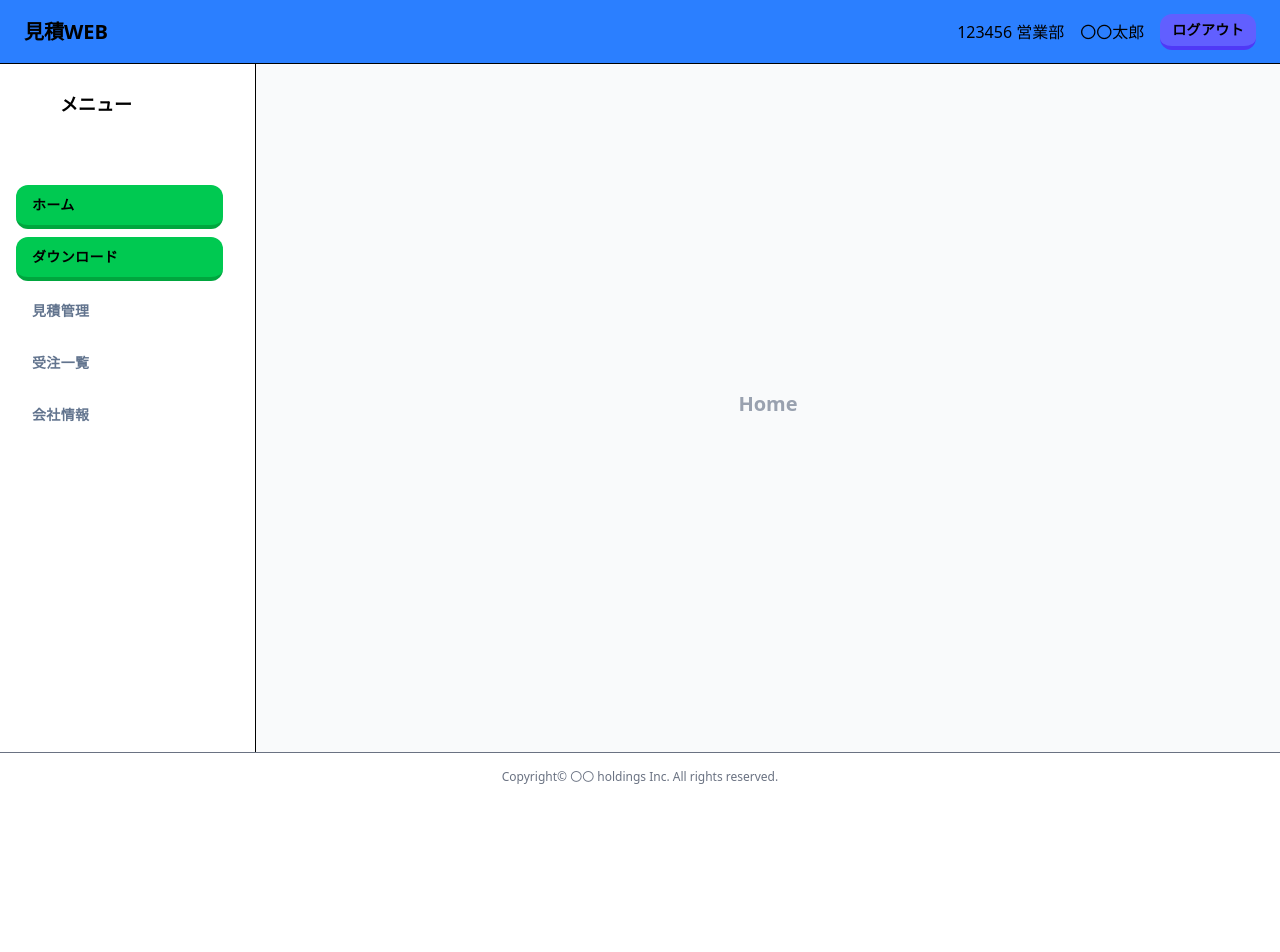
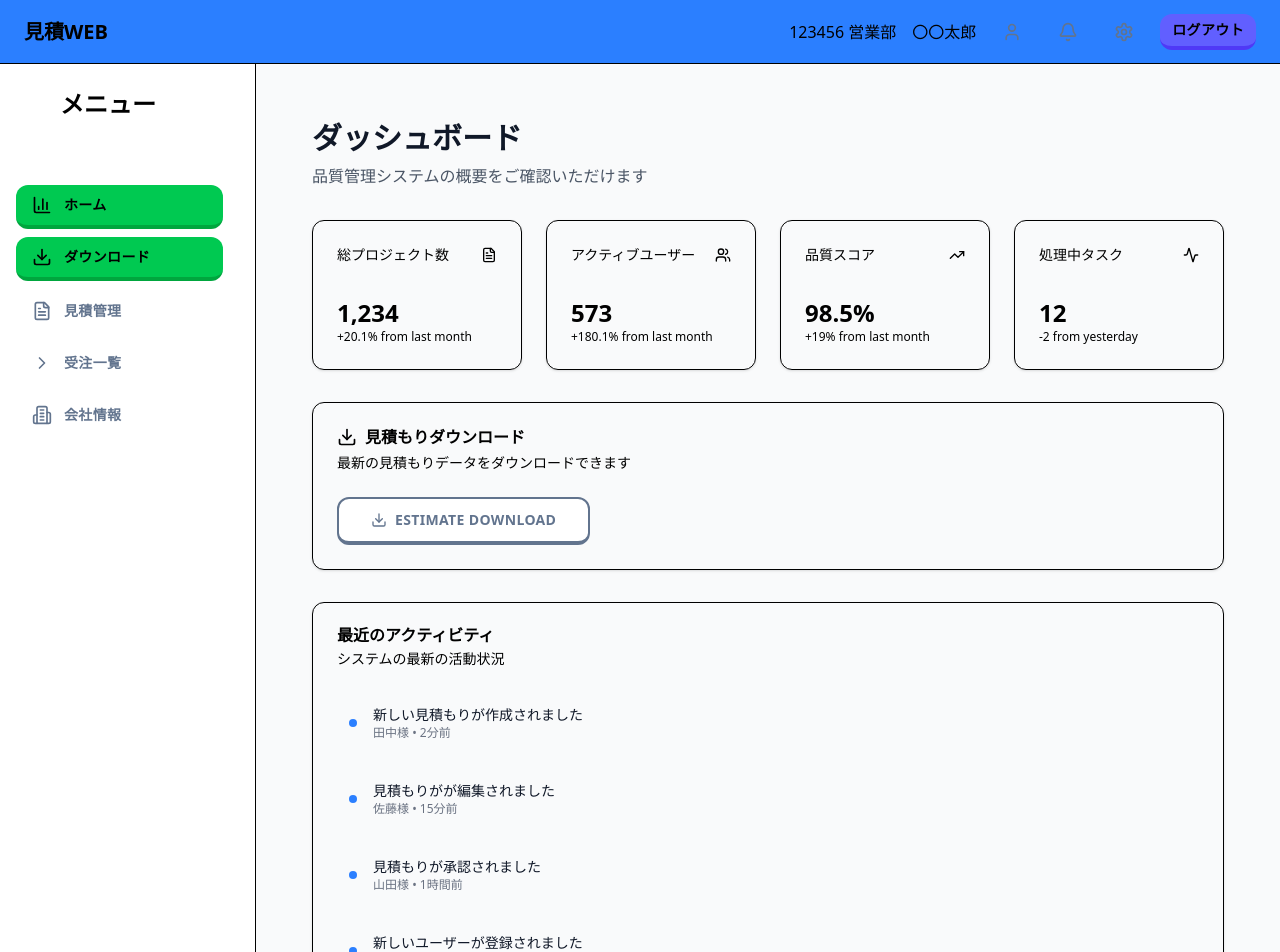
Before and after one commit to hiroshiimaizumi0611/springboot-poi-jooq, a React (Vite) app in the folder frontend/: page / in a window 1280 px wide. Shown: the top 952 px of the page. Before the commit the page ends 800 px from the top, so only its background shows below. Built offline with nearby package versions, Linux system fonts and the light colour scheme.

Commit message:
fix front

```diff
--- a/frontend/src/components/layout/Header.tsx
+++ b/frontend/src/components/layout/Header.tsx
@@ -1,3 +1,4 @@
+import { Bell, Settings, User } from "lucide-react";
 import { Button } from "../ui/button";
 
 export const Header = () => (
@@ -6,6 +7,15 @@ export const Header = () => (
 		<div className="flex items-center gap-4">
 			<span>123456 営業部</span>
 			<span>〇〇太郎</span>
+			<Button variant="ghost" size="icon">
+				<User className="h-5 w-5" />
+			</Button>
+			<Button variant="ghost" size="icon">
+				<Bell className="h-5 w-5" />
+			</Button>
+			<Button variant="ghost" size="icon">
+				<Settings className="h-5 w-5" />
+			</Button>
 			<Button variant="super" size="sm">
 				ログアウト
 			</Button>
--- a/frontend/src/components/layout/SideBar.tsx
+++ b/frontend/src/components/layout/SideBar.tsx
@@ -1,3 +1,10 @@
+import {
+	BarChart3,
+	Building2,
+	ChevronRight,
+	Download,
+	FileText,
+} from "lucide-react";
 import { Link } from "react-router-dom";
 import { Avatar } from "../ui/avatar";
 import { Button } from "../ui/button";
@@ -7,27 +14,32 @@ export const SideBar = () => (
 	<aside className="w-64 bg-white border-r flex-shrink-0 flex flex-col py-6 px-4">
 		<div className="mb-8 flex items-center">
 			<Avatar className="mr-3" />
-			<span className="font-bold text-lg">メニュー</span>
+			<span className="font-bold text-2xl">メニュー</span>
 		</div>
 		<Separator />
 		<nav className="flex-1 mt-8 flex flex-col gap-2">
 			<Link to="/" className="mr-4">
 				<Button variant="secoundary" className="justify-start w-full">
+					<BarChart3 className="mr-3 h-5 w-5" />
 					ホーム
 				</Button>
 			</Link>
 			<Link to="/estimate" className="mr-4">
 				<Button variant="secoundary" className="justify-start w-full">
+					<Download className="mr-3 h-5 w-5" />
 					ダウンロード
 				</Button>
 			</Link>
 			<Button variant="ghost" className="justify-start w-full">
+				<FileText className="mr-3 h-5 w-5" />
 				見積管理
 			</Button>
 			<Button variant="ghost" className="justify-start w-full">
+				<ChevronRight className="mr-3 h-5 w-5" />
 				受注一覧
 			</Button>
 			<Button variant="ghost" className="justify-start w-full">
+				<Building2 className="mr-3 h-5 w-5" />
 				会社情報
 			</Button>
 			{/* 他メニュー... */}
--- a/frontend/src/pages/EstimatePage.tsx
+++ b/frontend/src/pages/EstimatePage.tsx
@@ -1,3 +1,4 @@
+import { Download } from "lucide-react";
 import { downloadEstimatesExcel } from "../api/estimate";
 import { Button } from "../components/ui/button";
 
@@ -5,11 +6,12 @@ export const EstimatePage = () => {
 	return (
 		<div className="flex items-center justify-center h-full text-2xl text-gray-400">
 			<Button
-				variant="default"
-				className="text-xl font-bold mb-2"
+				size="lg"
+				className="flex w-auto"
 				onClick={downloadEstimatesExcel}
 			>
-				EstimateDownload
+				<Download className="mr-2 h-4 w-4" />
+				ESTIMATE DOWNLOAD
 			</Button>
 		</div>
 	);
--- a/frontend/src/pages/HomePage.tsx
+++ b/frontend/src/pages/HomePage.tsx
@@ -1,7 +1,162 @@
-export const HomePage = () => {
-  return (
-    <div className="flex items-center justify-center h-full text-2xl text-gray-400">
-      <h2 className="text-xl font-bold mb-2">Home</h2>
-    </div>
-  )
+import { Activity, Download, FileText, TrendingUp, Users } from "lucide-react";
+import { Link } from "react-router-dom";
+import { Button } from "../components/ui/button";
+import {
+	Card,
+	CardContent,
+	CardDescription,
+	CardHeader,
+	CardTitle,
+} from "../components/ui/card";
+
+export function HomePage() {
+	return (
+		<main className="flex-1 p-6">
+			<div className="max-w-7xl mx-auto">
+				<div className="mb-8">
+					<h1 className="text-3xl font-bold text-gray-900 dark:text-white mb-2">
+						ダッシュボード
+					</h1>
+					<p className="text-gray-600 dark:text-gray-300">
+						品質管理システムの概要をご確認いただけます
+					</p>
+				</div>
+
+				{/* Stats Cards */}
+				<div className="grid grid-cols-1 md:grid-cols-2 lg:grid-cols-4 gap-6 mb-8">
+					<Card className="hover:shadow-lg transition-shadow">
+						<CardHeader className="flex flex-row items-center justify-between space-y-0 pb-2">
+							<CardTitle className="text-sm font-medium">
+								総プロジェクト数
+							</CardTitle>
+							<FileText className="h-4 w-4 text-muted-foreground" />
+						</CardHeader>
+						<CardContent>
+							<div className="text-2xl font-bold">1,234</div>
+							<p className="text-xs text-muted-foreground">
+								+20.1% from last month
+							</p>
+						</CardContent>
+					</Card>
+
+					<Card className="hover:shadow-lg transition-shadow">
+						<CardHeader className="flex flex-row items-center justify-between space-y-0 pb-2">
+							<CardTitle className="text-sm font-medium">
+								アクティブユーザー
+							</CardTitle>
+							<Users className="h-4 w-4 text-muted-foreground" />
+						</CardHeader>
+						<CardContent>
+							<div className="text-2xl font-bold">573</div>
+							<p className="text-xs text-muted-foreground">
+								+180.1% from last month
+							</p>
+						</CardContent>
+					</Card>
+
+					<Card className="hover:shadow-lg transition-shadow">
+						<CardHeader className="flex flex-row items-center justify-between space-y-0 pb-2">
+							<CardTitle className="text-sm font-medium">品質スコア</CardTitle>
+							<TrendingUp className="h-4 w-4 text-muted-foreground" />
+						</CardHeader>
+						<CardContent>
+							<div className="text-2xl font-bold">98.5%</div>
+							<p className="text-xs text-muted-foreground">
+								+19% from last month
+							</p>
+						</CardContent>
+					</Card>
+
+					<Card className="hover:shadow-lg transition-shadow">
+						<CardHeader className="flex flex-row items-center justify-between space-y-0 pb-2">
+							<CardTitle className="text-sm font-medium">
+								処理中タスク
+							</CardTitle>
+							<Activity className="h-4 w-4 text-muted-foreground" />
+						</CardHeader>
+						<CardContent>
+							<div className="text-2xl font-bold">12</div>
+							<p className="text-xs text-muted-foreground">-2 from yesterday</p>
+						</CardContent>
+					</Card>
+				</div>
+
+				{/* Main Action Card */}
+				<Card className="mb-8">
+					<CardHeader>
+						<CardTitle className="flex items-center">
+							<Download className="mr-2 h-5 w-5" />
+							見積もりダウンロード
+						</CardTitle>
+						<CardDescription>
+							最新の見積もりデータをダウンロードできます
+						</CardDescription>
+					</CardHeader>
+					<CardContent>
+						<div className="flex flex-col sm:flex-row gap-4">
+							<Link to={"/estimate"} className="">
+								<Button size="lg" className="flex-1">
+									<Download className="mr-2 h-4 w-4" />
+									ESTIMATE DOWNLOAD
+								</Button>
+							</Link>
+						</div>
+					</CardContent>
+				</Card>
+
+				{/* Recent Activity */}
+				<Card>
+					<CardHeader>
+						<CardTitle>最近のアクティビティ</CardTitle>
+						<CardDescription>システムの最新の活動状況</CardDescription>
+					</CardHeader>
+					<CardContent>
+						<div className="space-y-4">
+							{[
+								{
+									id: 1,
+									time: "2分前",
+									action: "新しい見積もりが作成されました",
+									user: "田中様",
+								},
+								{
+									id: 2,
+									time: "15分前",
+									action: "見積もりがが編集されました",
+									user: "佐藤様",
+								},
+								{
+									id: 3,
+									time: "1時間前",
+									action: "見積もりが承認されました",
+									user: "山田様",
+								},
+								{
+									id: 4,
+									time: "3時間前",
+									action: "新しいユーザーが登録されました",
+									user: "鈴木様",
+								},
+							].map((activity) => (
+								<div
+									key={activity.id}
+									className="flex items-center space-x-4 p-3 rounded-lg hover:bg-gray-50 dark:hover:bg-gray-800 transition-colors"
+								>
+									<div className="w-2 h-2 bg-blue-500 rounded-full" />
+									<div className="flex-1">
+										<p className="text-sm font-medium text-gray-900 dark:text-white">
+											{activity.action}
+										</p>
+										<p className="text-xs text-gray-500 dark:text-gray-400">
+											{activity.user} • {activity.time}
+										</p>
+									</div>
+								</div>
+							))}
+						</div>
+					</CardContent>
+				</Card>
+			</div>
+		</main>
+	);
 }
```
